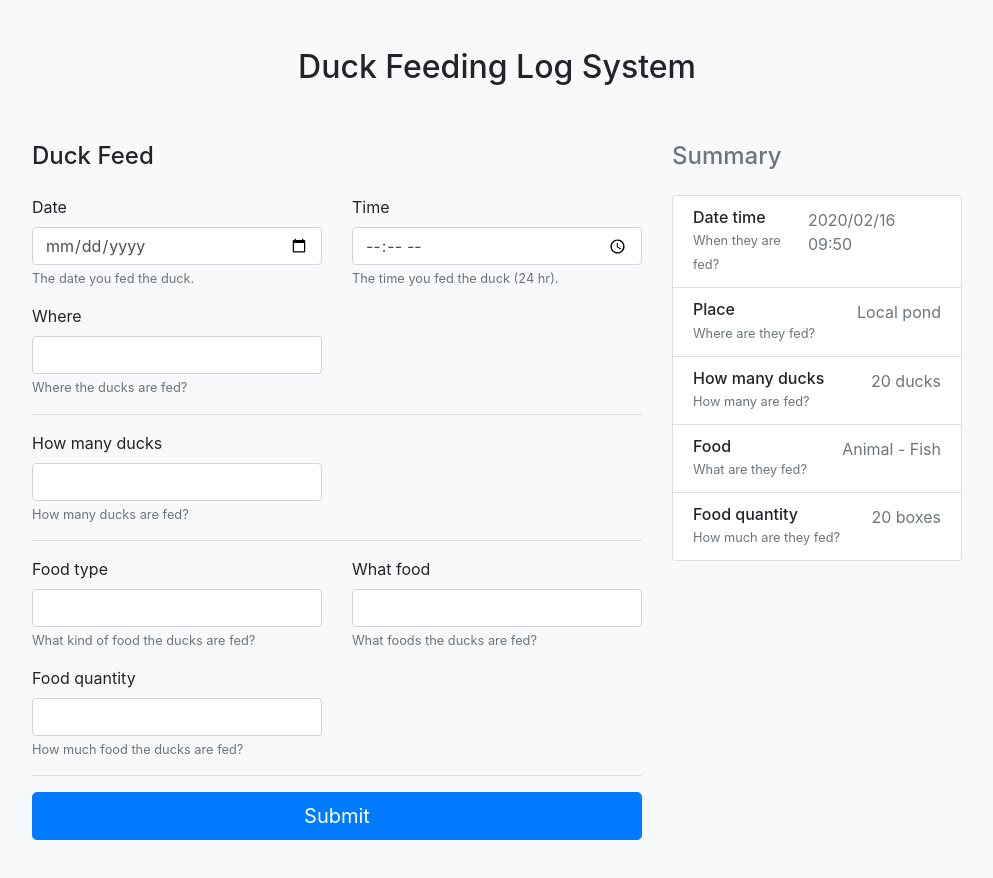
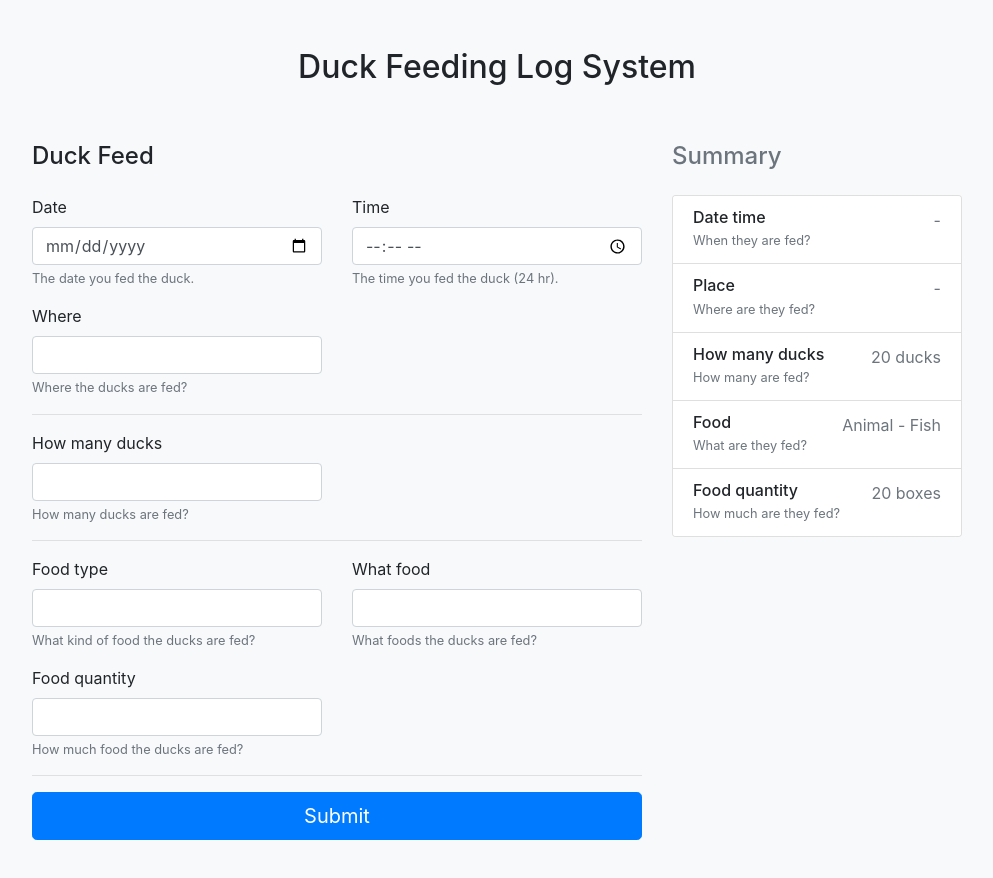
Before and after one commit to sunkibaek/duck-frontend, a Next.js app: page / in a window 1280 px wide. Shown: the top 878 px of the page, without its empty margins (143-1136 px from the left). Built offline with nearby package versions, Linux system fonts and the light colour scheme.

Commit message:
Add local states for user inputs

```diff
--- a/screens/Main/Body.tsx
+++ b/screens/Main/Body.tsx
@@ -1,19 +1,43 @@
-import React from "react";
+import React, { useState } from "react";
 import Form from "./Form";
 import Summary from "./Summary";
 
-const Body = () => (
+const dateTimeString = (inputDate: string, inputTime: string) => {
+  if (!inputDate || !inputTime) {
+    return "";
+  }
+
+  return `${inputDate} ${inputTime}`;
+};
+
+const Body = () => {
+  const [inputDate, setInputDate] = useState("");
+  const [inputTime, setInputTime] = useState("");
+  const [inputLocation, setInputLocation] = useState("");
+
+  return (
     <div className="row">
       <div className="col-md-8">
         <h4 className="mb-4">Duck Feed</h4>
 
-      <Form />
+        <Form
+          inputDate={inputDate}
+          onInputDateChange={setInputDate}
+          inputTime={inputTime}
+          onInputTimeChange={setInputTime}
+          inputLocation={inputLocation}
+          onInputLocationChange={setInputLocation}
+        />
       </div>
 
       <div className="col-md-4">
-      <Summary />
+        <Summary
+          date={dateTimeString(inputDate, inputTime)}
+          location={inputLocation}
+        />
       </div>
     </div>
   );
+};
 
 export default Body;
--- a/screens/Main/Form.tsx
+++ b/screens/Main/Form.tsx
@@ -1,10 +1,36 @@
-const Form = () => (
+import React, { FC } from "react";
+
+interface IFormProps {
+  inputDate: string;
+  onInputDateChange: (value: string) => void;
+  inputTime: string;
+  onInputTimeChange: (value: string) => void;
+  inputLocation: string;
+  onInputLocationChange: (value: string) => void;
+}
+
+const Form: FC<IFormProps> = ({
+  inputDate,
+  onInputDateChange,
+  inputTime,
+  onInputTimeChange,
+  inputLocation,
+  onInputLocationChange
+}) => (
   <form>
     <div className="row mb-3">
       <div className="col-md-6">
         <label htmlFor="date">Date</label>
 
-        <input type="date" className="form-control" id="date" />
+        <input
+          type="date"
+          className="form-control"
+          id="date"
+          value={inputDate}
+          onChange={event => {
+            onInputDateChange(event.target.value);
+          }}
+        />
 
         <small id="date" className="form-text text-muted">
           The date you fed the duck.
@@ -14,7 +40,15 @@ const Form = () => (
       <div className="col-md-6">
         <label htmlFor="time">Time</label>
 
-        <input type="time" className="form-control" id="time" />
+        <input
+          type="time"
+          className="form-control"
+          id="time"
+          value={inputTime}
+          onChange={event => {
+            onInputTimeChange(event.target.value);
+          }}
+        />
 
         <small id="time" className="form-text text-muted">
           The time you fed the duck (24 hr).
@@ -26,7 +60,14 @@ const Form = () => (
       <div className="col-md-6">
         <label htmlFor="location">Where</label>
 
-        <input className="form-control" id="location" />
+        <input
+          className="form-control"
+          id="location"
+          value={inputLocation}
+          onChange={event => {
+            onInputLocationChange(event.target.value);
+          }}
+        />
 
         <small id="location" className="form-text text-muted">
           Where the ducks are fed?
--- a/screens/Main/Summary.tsx
+++ b/screens/Main/Summary.tsx
@@ -1,7 +1,12 @@
-import React from "react";
+import React, { FC } from "react";
 import SummaryItem from "./SummaryItem";
 
-const Summary = () => (
+interface ISummaryProps {
+  date: string;
+  location: string;
+}
+
+const Summary: FC<ISummaryProps> = ({ date, location }) => (
   <aside>
     <h4 className="mb-4 text-muted">Summary</h4>
 
@@ -10,13 +15,13 @@ const Summary = () => (
         <SummaryItem
           name="Date time"
           description="When they are fed?"
-          value="2020/02/16 09:50"
+          value={date}
         />
 
         <SummaryItem
           name="Place"
           description="Where are they fed?"
-          value="Local pond"
+          value={location}
         />
 
         <SummaryItem
```
Lines whose indentation alone changed are shown as unchanged.
